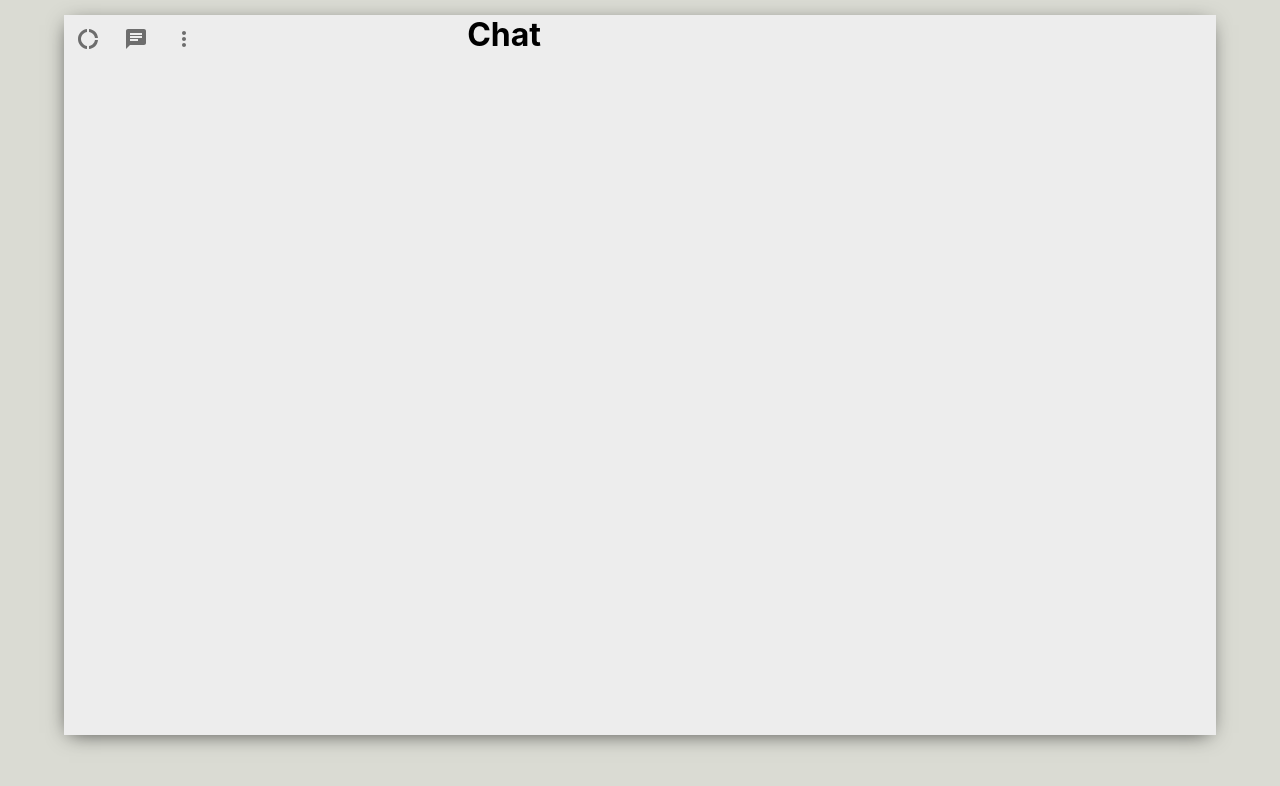
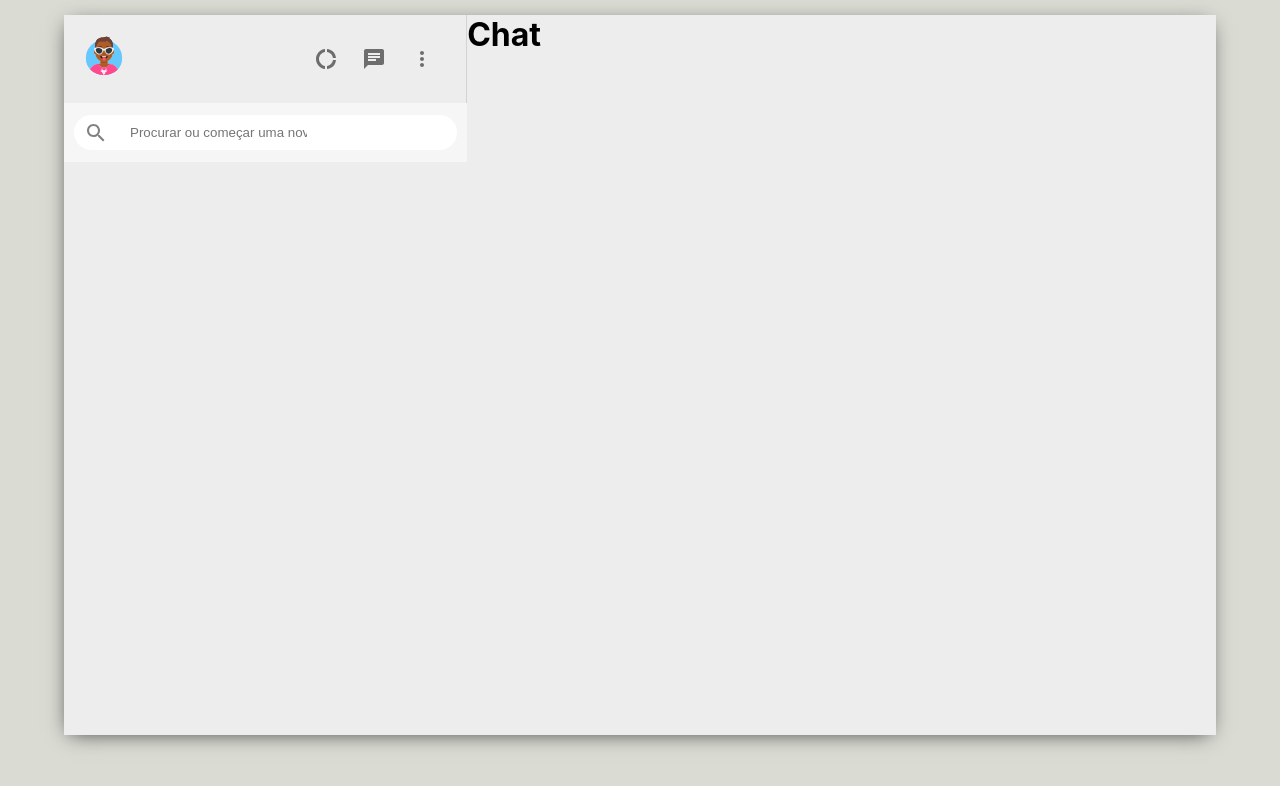
Before and after one commit to vbeloti/whatsapp-web, a React (Create React App) app: page / in a window 1280 px wide. Shown: the top 786 px of the page. Built offline with nearby package versions, Linux system fonts and the light colour scheme.

Commit message:
feat: add SidebarChat

```diff
--- a/src/components/Sidebar/index.tsx
+++ b/src/components/Sidebar/index.tsx
@@ -3,7 +3,10 @@ import React from 'react';
 import ChatIcon from '@material-ui/icons/Chat';
 import DonutLargeIcon from '@material-ui/icons/DonutLarge';
 import MoreVertIcon from '@material-ui/icons/MoreVert';
+import SearchOutlinedIcon from '@material-ui/icons/SearchOutlined';
 import { Avatar, IconButton } from '@material-ui/core';
+
+import avatar from '../../assets/img/avatar.svg';
 
 import './styles.css';
 
@@ -11,6 +14,7 @@ const Sidebar: React.FC = () => {
   return (
     <div className="sidebar">
       <div className="sidebar__header">
+        <Avatar src={avatar} />
         <div className="sidebar__headerRight">
           <IconButton>
             <DonutLargeIcon />
@@ -23,6 +27,13 @@ const Sidebar: React.FC = () => {
           </IconButton>
         </div>
       </div>
+
+      <div className="sidebar__search">
+        <div className="sidebar__searchContainer">
+          <SearchOutlinedIcon />
+          <input placeholder="Procurar ou começar uma nova conversa" type="text"/>
+        </div>
+      </div>
     </div>
   );
 };
--- a/src/components/Sidebar/styles.css
+++ b/src/components/Sidebar/styles.css
@@ -3,3 +3,43 @@
     flex-direction: column;
     flex: 0.35;
 }
+
+.sidebar__header {
+  display: flex;
+  justify-content: space-between;
+  padding: 20px;
+  border-right: 1px solid lightgray;
+}
+
+.sidebar__headerRight > .MuiSvgIcon-root {
+  margin-right: 2vw;
+  font-size: 24px !important;
+}
+
+.sidebar__search {
+  display: flex;
+  align-items: center;
+  background-color: #f6f6f6;
+  height: 39px;
+  padding: 10px;
+}
+
+.sidebar__searchContainer {
+  display: flex;
+  align-items: center;
+  background-color: white;
+  width: 100%;
+  height: 35px;
+  border-radius: 20px;
+}
+
+.sidebar__searchContainer > .MuiSvgIcon-root {
+  color: gray;
+  padding: 10px;
+}
+
+.sidebar__searchContainer > input {
+  border: none;
+  outline-width: 0;
+  margin-left: 10px;
+}
```
Also changed, not shown: src/components/SidebarChat/index.tsx (added, +13 -0 lines), src/assets/img/avatar.svg (added), src/components/SidebarChat/styles.css (added).
